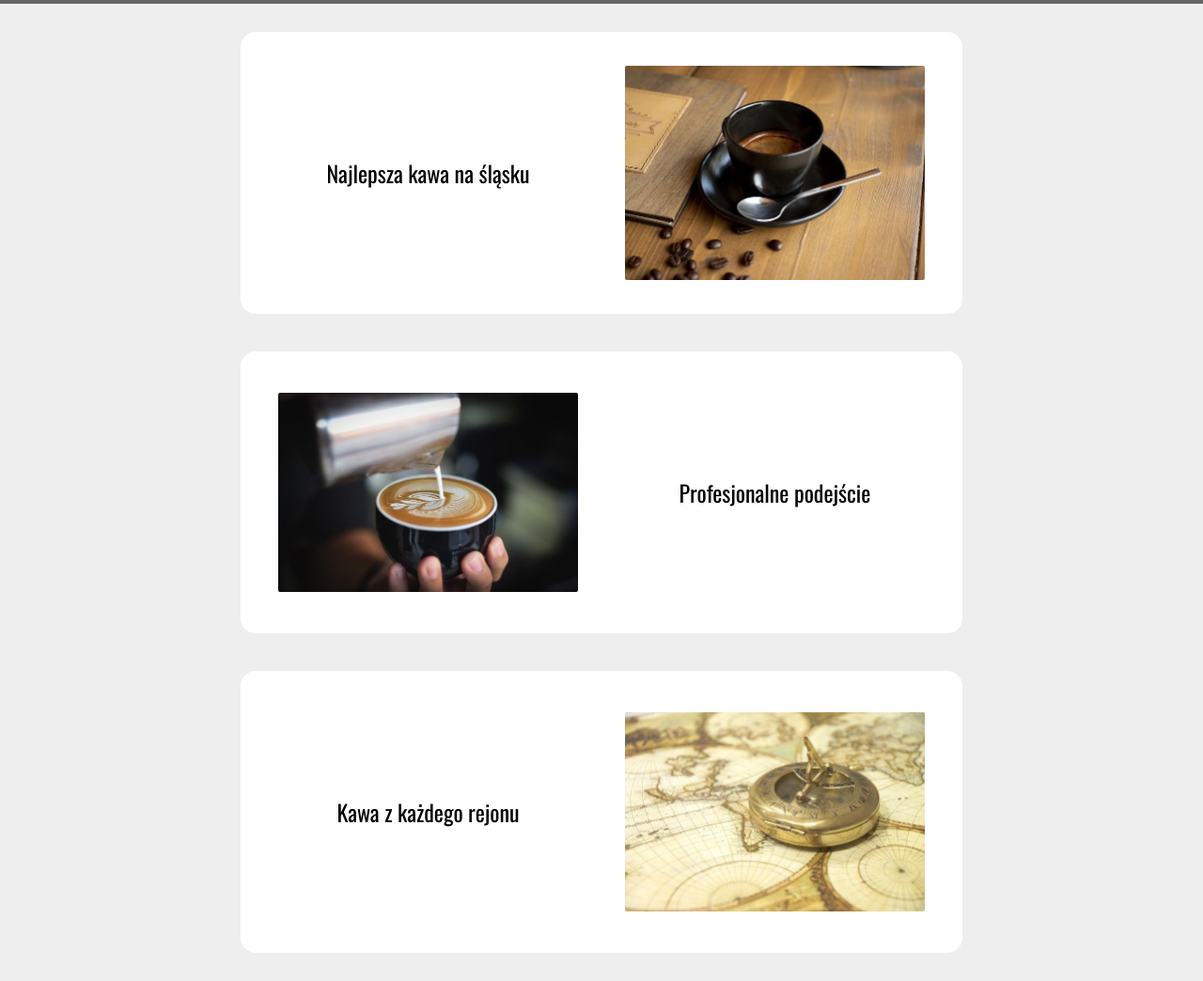
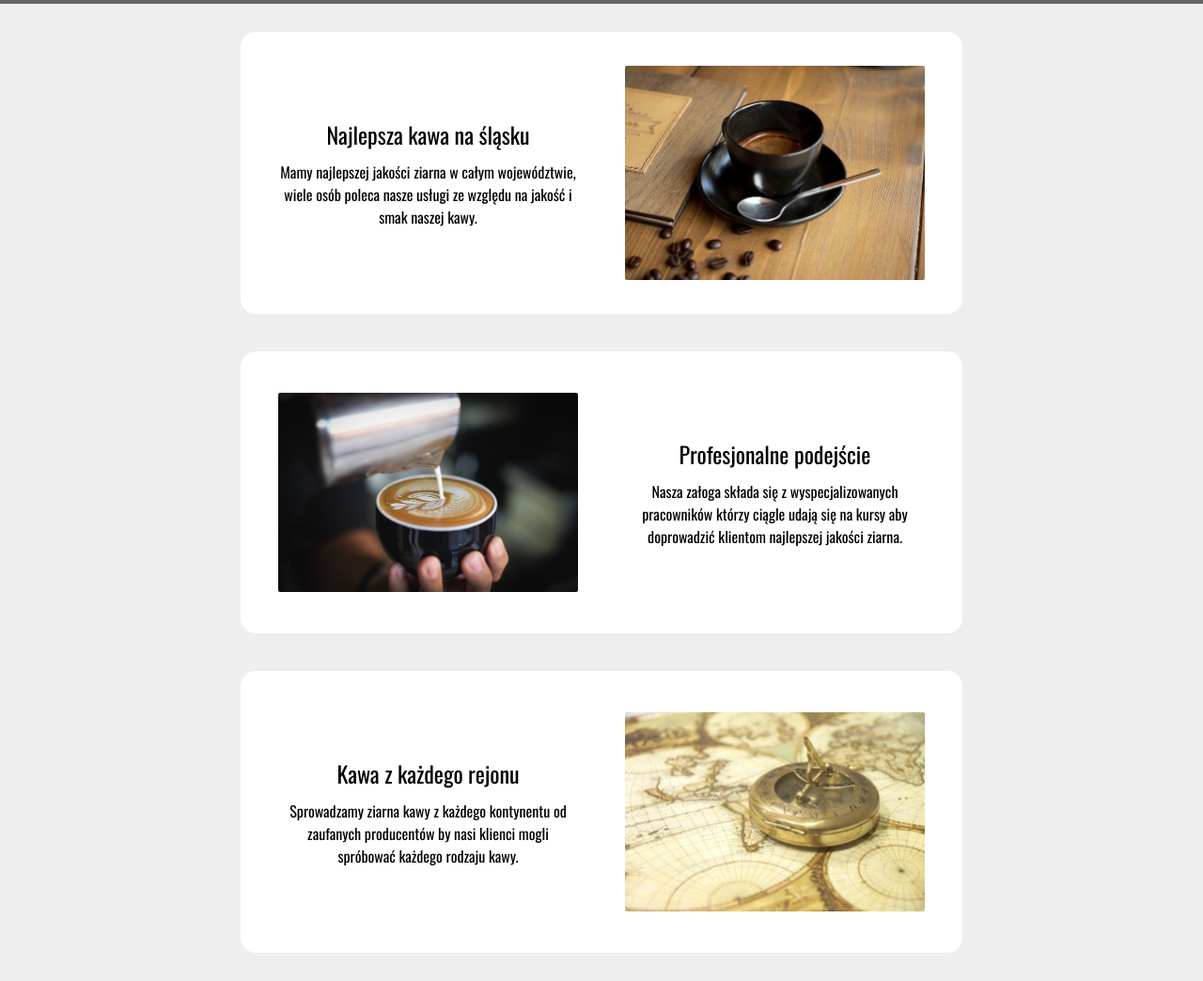
Before and after one commit to mateuszzelazny/coffe-shop, a plain HTML site: page docs/index.html in a window 1280 px wide. Shown: the part 480-1524 px from the top of the page at 94% size. Drawn offline with nearby package versions, Linux system fonts and the light colour scheme.

Commit message:
added descriptions to info

```diff
--- a/docs/index.html
+++ b/docs/index.html
@@ -1,5 +1,6 @@
 <!DOCTYPE html>
 <html lang="en">
+
 <head>
     <meta charset="UTF-8">
     <meta name="viewport" content="width=device-width, initial-scale=1.0">
@@ -9,6 +10,7 @@
     <link href="https://fonts.googleapis.com/css2?family=Sacramento&display=swap" rel="stylesheet">
     <link rel="stylesheet" href="style/main.css">
 </head>
+
 <body>
     <div class="container">
         <header>
@@ -20,20 +22,60 @@
             </div>
             <div class="content">
                 <div class="info">
-                    <div class="infoChild1 infoChild">
-                        <div class=" infoText">Najlepsza kawa na śląsku</div>
+                    <div class="infoChild1   infoChild">
+                        <div class=" infoText">
+                            <span class="title">
+                                Najlepsza kawa na śląsku
+                            </span>
+                            <span class="description">
+                                Mamy najlepszej jakości ziarna w całym województwie, wiele osób poleca nasze usługi ze
+                                względu na jakość i smak naszej kawy.
+                            </span>
+                        </div>
                         <div class=" infoPicture"> <img src="assets/img/coffe2.jpg" alt=""></div>
 
                     </div>
                     <div class="infoChild2 infoChild">
                         <div class=" infoPicture"><img src="assets/img/coffe1.jpg" alt=""></div>
-                        <div class=" infoText">Profesjonalne podejście</div>
+                        <div class=" infoText">
+                            <span class="title">
+                                Profesjonalne podejście
+                            </span>
+                            <span class="description">
+                                Nasza załoga składa się z wyspecjalizowanych pracowników którzy ciągle udają się na kursy aby doprowadzić klientom najlepszej jakości ziarna.
+                            </span>
+                        </div>
 
                     </div>
                     <div class="infoChild3 infoChild">
-                        <div class=" infoText">Kawa z każdego rejonu</div>
+                        <div class=" infoText">
+                            <span class="title">
+                                Kawa z każdego rejonu
+                            </span>
+                            <span class="description">
+                                Sprowadzamy ziarna kawy z każdego kontynentu od zaufanych producentów by nasi klienci mogli spróbować każdego rodzaju kawy.
+                            </span>
+                            </div>
                         <div class=" infoPicture"><img src="assets/img/map.jpg" alt=""></div>
 
+                    </div>
+                </div>
+                <div class="products">
+                    <div class="topProduct">
+                        <div class="picture">
+
+                        </div>
+                        <div class="text">
+                            <div class="title">
+
+                            </div>
+                            <div class="description">
+
+                            </div>
+                            <div class="price">
+
+                            </div>
+                        </div>
                     </div>
                 </div>
             </div>
@@ -41,4 +83,5 @@
     </div>
 </body>
 <script src="js/main.js"></script>
+
 </html>
--- a/docs/style/main.scss
+++ b/docs/style/main.scss
@@ -74,7 +74,11 @@ body {
                             justify-content: center;
                             text-align: center;
                             align-items: center;
-                            font-size: 1.5rem;
+                            flex-direction: column;
+                            .title{
+                                font-size: 1.5rem;
+                                margin-bottom: 10px ;
+                            }
                         }
 
                         .infoPicture {
```
Also changed, not shown: docs/style/main.css, 1 other file.
